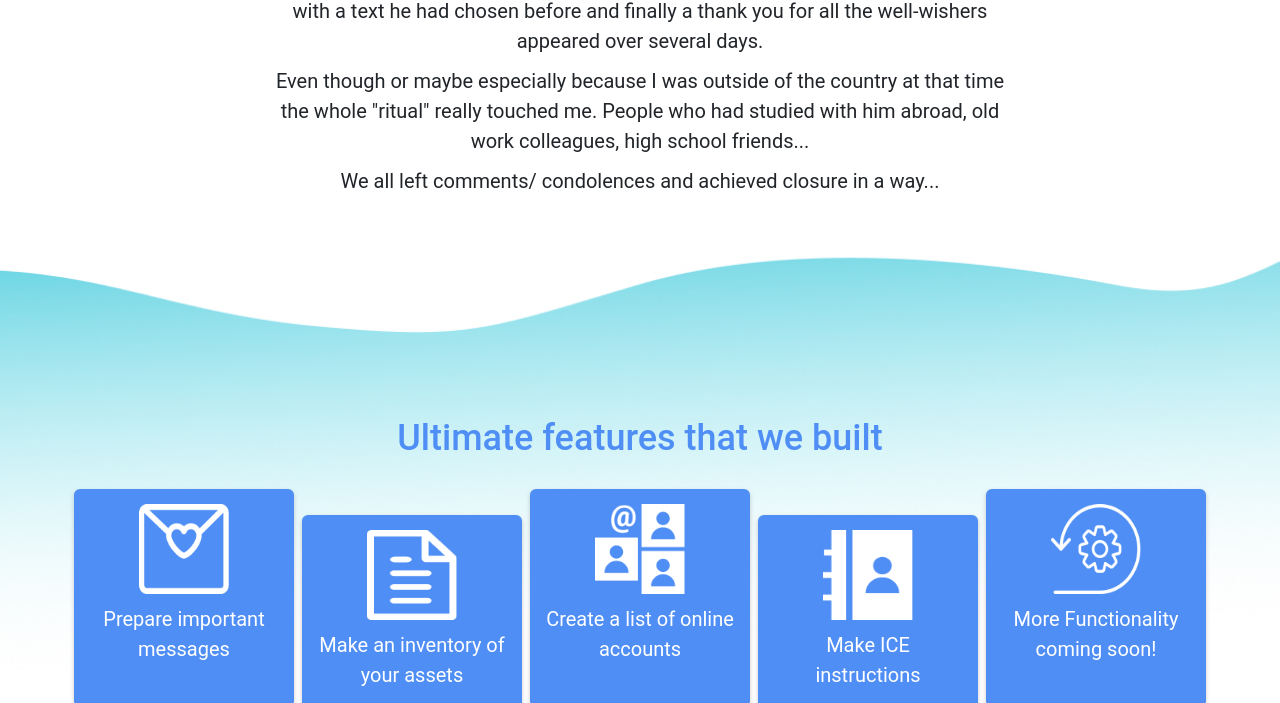
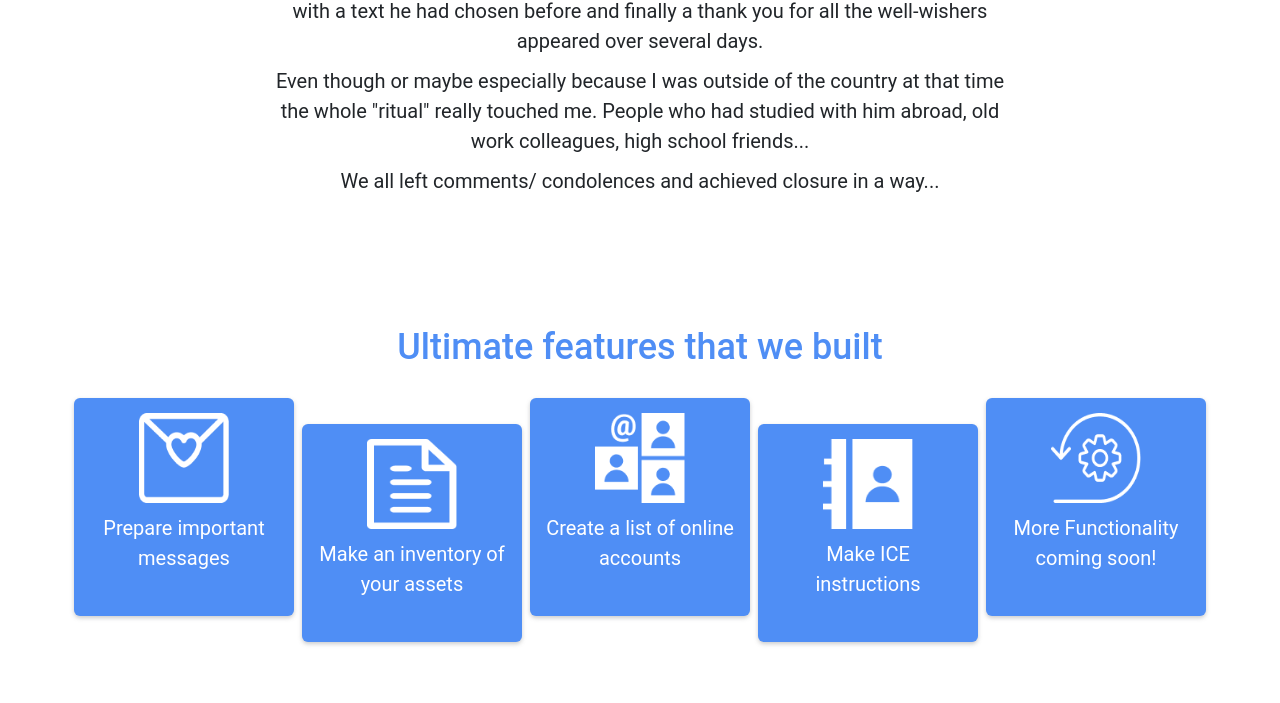
Before and after one commit to nguyenchicuong31998/isolace-landing-page, a PHP site: page /index.html in a window 1280 px wide. Shown: the part 1070-1773 px from the top of the page. Run offline with PHP 8.4, Linux system fonts and the light colour scheme; some libraries are stand-ins or nearby versions.

Commit message:
change page

```diff
--- a/css/style.css
+++ b/css/style.css
@@ -77,9 +77,8 @@ body {
   font-size: 2rem;
 }
 .feature {
-  background: url("../img/waves-up.jpg") bottom;
-  background-size: 240% 113%;
-  padding-top: 90px;
+  margin-top: 100px;
+  padding-bottom: 60px;
 }
 .feature__title {
   padding: 20px 0px;
@@ -339,9 +338,6 @@ body {
     font-size: 2.6rem;
   }
 
-  .feature {
-    padding-top: 130px;
-  }
   .feature__title {
     font-size: 2.6rem;
   }
--- a/index.html
+++ b/index.html
@@ -93,13 +93,9 @@
       </div>
  </div>
  <!-- #endregion -->
-        <div class="background-waves-up">
 
-        </div>
     <!-- #region FEATURE -->
       <div class="feature">
-        <!-- <img class="feature__waves-up" src="./img/waves-up.svg" alt="waves up"/> -->
-
         <h2 class="feature__title text-center">
             Ultimate features that we built
         </h2>
@@ -147,7 +143,6 @@
                 </div>
             </div>
         </div>
-
     </div>
     <!-- #endregion -->
 
```
Also changed, not shown: sass/_main.scss (+3 -9 lines), img/waves-down.jpg, img/waves-down.svg, 1 other file.
